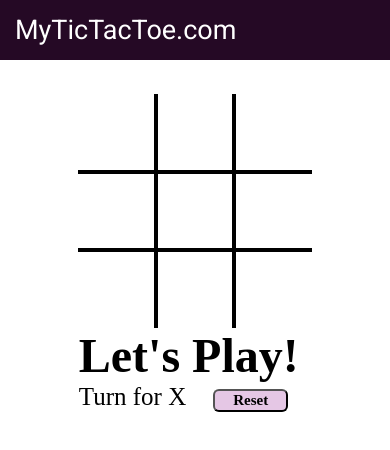
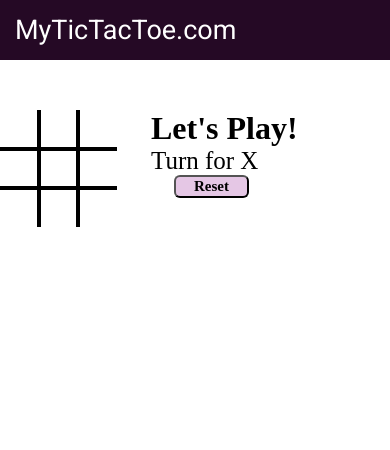
Before and after one commit to sou-chat-Git/Tic-Tac-Toe, a plain HTML site: page index.html in a window 390 px wide. Drawn offline with Linux system fonts and the light colour scheme; a web font is replaced by a local one.

Commit message:
Update styles.css

```diff
--- a/styles.css
+++ b/styles.css
@@ -78,18 +78,3 @@ nav ul{
 .info{
     font-size: 25px;
 }
-
-@media screen and (max-width:800px) {
-    .gameContainer{
-        flex-wrap: wrap;
-        margin-top: 34px;
-    }
-    .gameInfo h1{
-        font-size: 3rem;
-    }
-    .container{
-        grid-template-rows: repeat(3, 20vw);
-        grid-template-columns: repeat(3, 20vw);
-        font-size: 3rem;
-    }
-}
```
